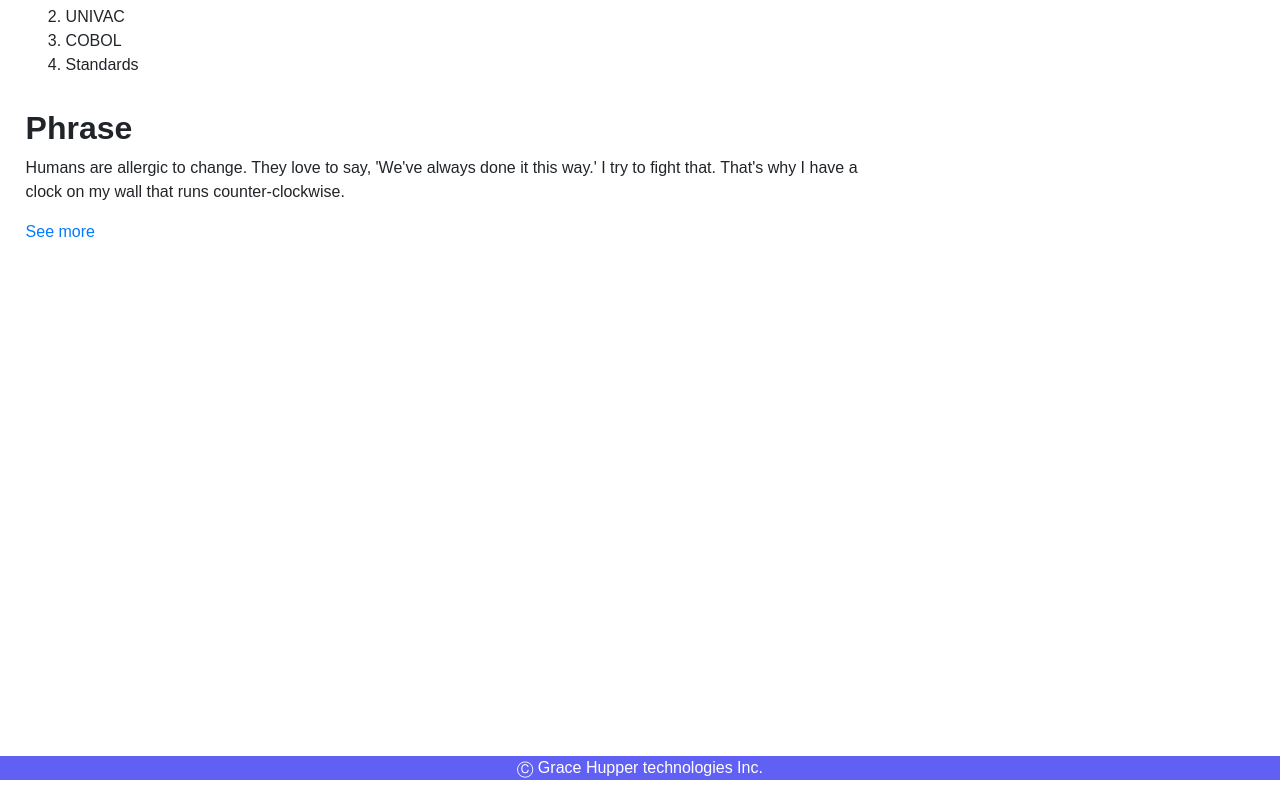
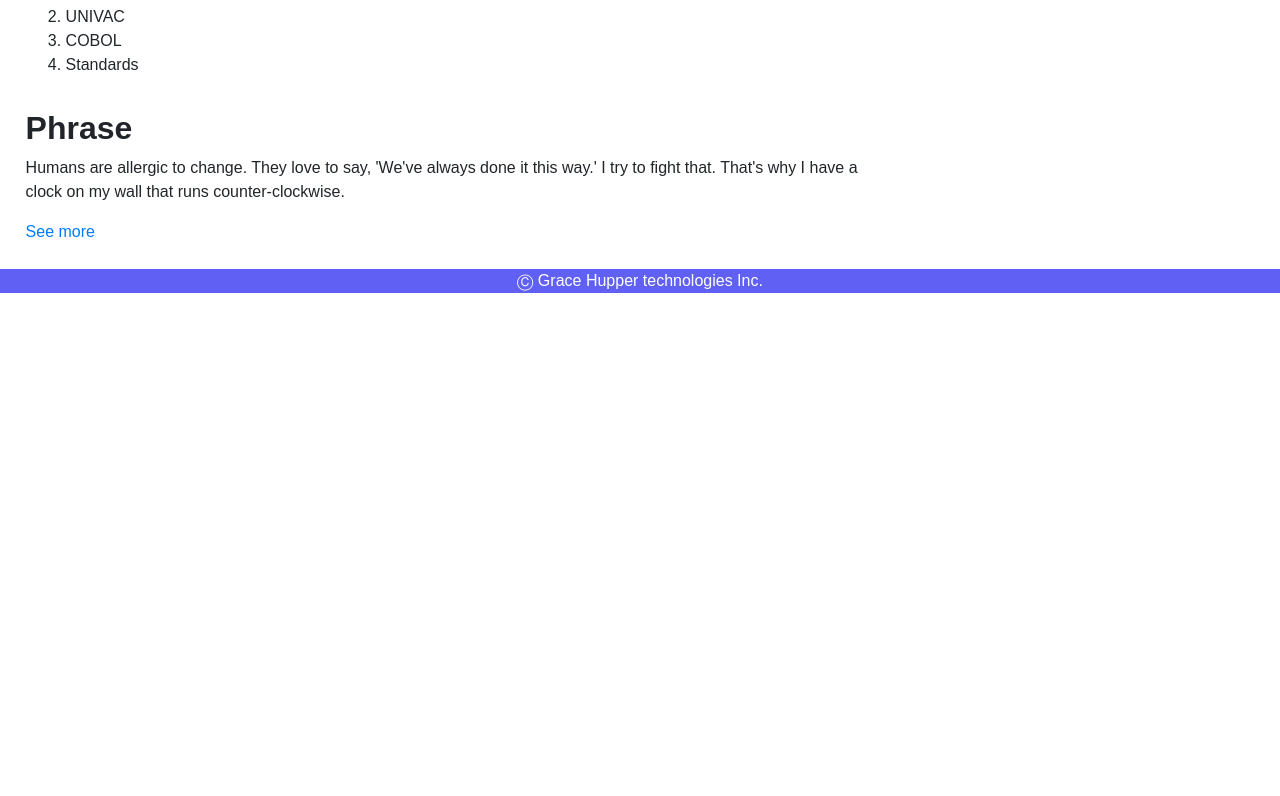
Before and after one commit to jymmak/grace-react, a React (Create React App) app: page / in a window 1280 px wide. Shown: the part 806-1602 px from the top of the page. After the commit the page ends 1115 px from the top, so only its background shows below. Built offline with nearby package versions, Linux system fonts and the light colour scheme.

Commit message:
modificacion css

```diff
--- a/src/components/css/footer.css
+++ b/src/components/css/footer.css
@@ -1,6 +1,5 @@
 .foot{
   height: 10%;
   background-color: rgb(96, 96, 245);
-  margin-top: 38%;
   color: white;
 }
```
